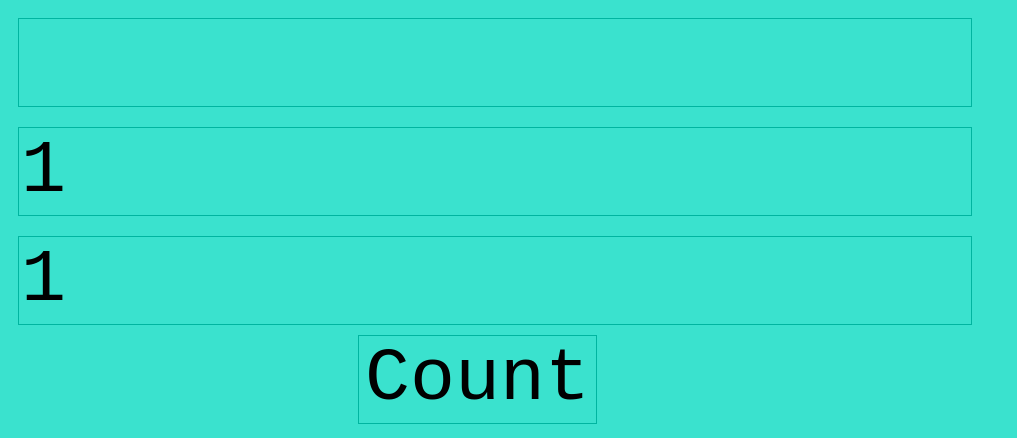
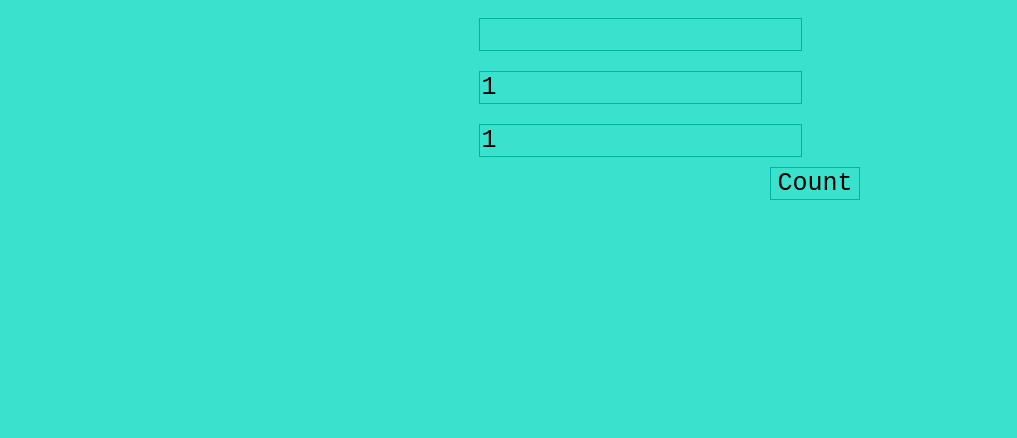
Before and after one commit to SaulReznik/TheGamePureJS, a plain HTML site: page index.html in a window 1280 px wide. Shown: the whole page, without its empty margins (0-1017 px from the left). Drawn offline with Linux system fonts and the light colour scheme.

Commit message:
some changes

```diff
--- a/style.css
+++ b/style.css
@@ -4,19 +4,16 @@ body {
 
 }
 
-#mainConteiner {
-
-  margin-top: 800px;
-  margin-left: 1600px;
-  height: 300px;
-  width: 1150px;
+.mainConteiner {
+  display: flex;
+  flex-direction: column;
+  justify-content: center;
   align-items: center;
-  justify-content: center;
 }
 
 input {
   margin: 10px;
-  font-size: 75px;
+  font-size: 25px;
   font-family: "Courier New", Courier, monospace;
   background-color: #3AE2CE;
   border: solid #00B5A0 1px;
```
